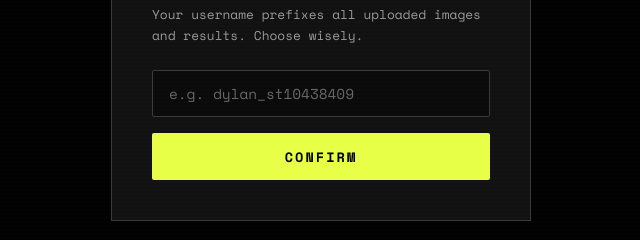
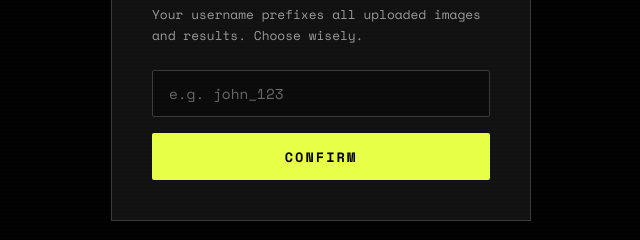
Before and after one commit to ST10438409-Emeris/ST10438409-Emeris.github.io, a plain HTML site: page index.html in a window 1280 px wide. Shown: the part 343-583 px from the top of the page, 319-959 px from the left. Drawn offline with nearby package versions, Linux system fonts and the light colour scheme.

Commit message:
Update index.html

```diff
--- a/index.html
+++ b/index.html
@@ -15,7 +15,7 @@
       <div class="modal-tag">FIRST VISIT</div>
       <h2>Who are you?</h2>
       <p>Your username prefixes all uploaded images and results. Choose wisely.</p>
-      <input type="text" id="usernameInput" class="username-input" placeholder="e.g. dylan_st10438409" maxlength="32" autocomplete="off" />
+      <input type="text" id="usernameInput" class="username-input" placeholder="e.g. john_123" maxlength="32" autocomplete="off" />
       <button class="submit-btn" id="saveUsername">CONFIRM</button>
     </div>
   </div>
```
